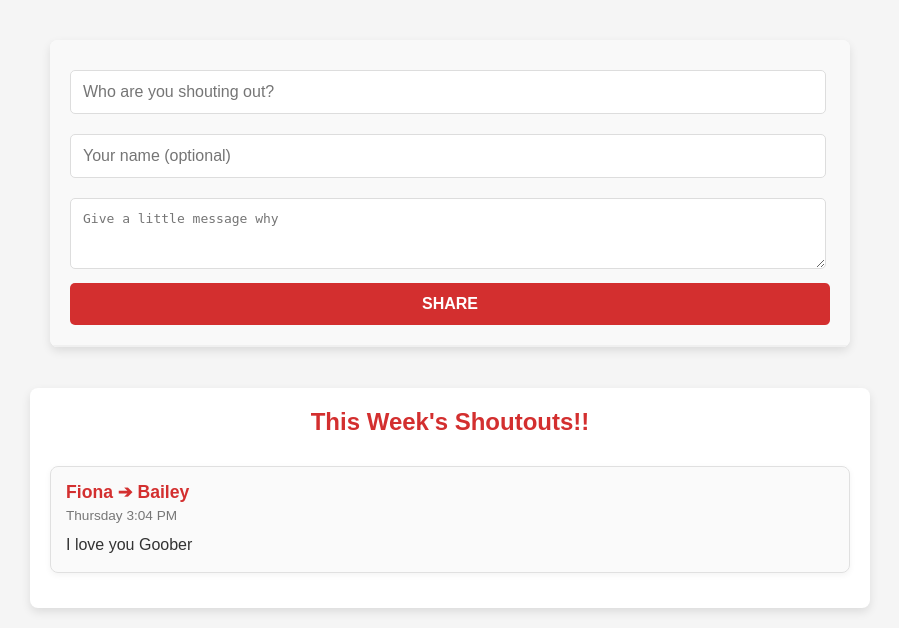
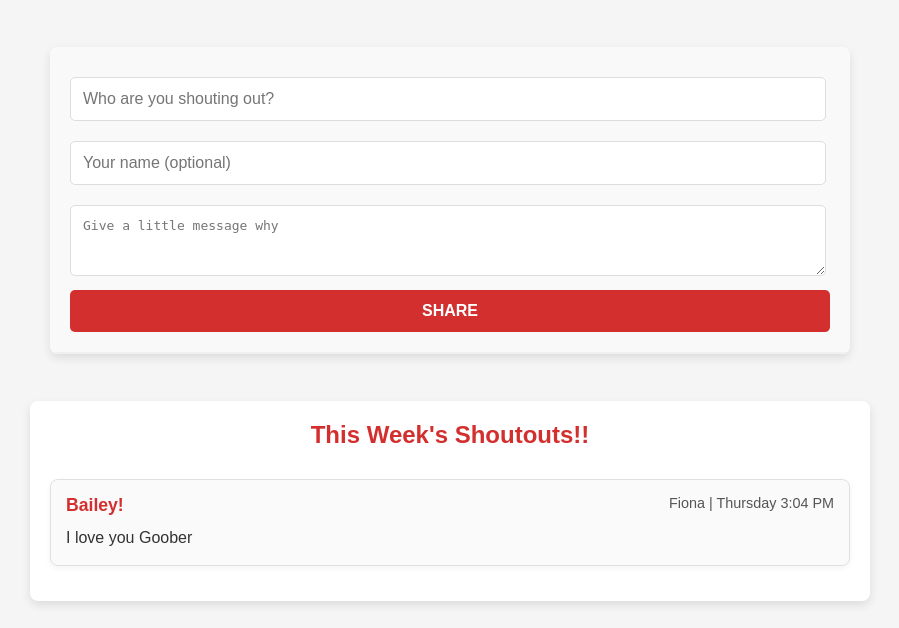
Before and after one commit to FionaKP/tech-check, a Flask app: page /shoutouts in a window 1280 px wide. Shown: the part 172-800 px from the top of the page, without its empty margins (190-1089 px from the left). Run offline with Flask 3, Linux system fonts and the light colour scheme.

Commit message:
Changed formatting of shoutout post

```diff
--- a/static/styles.css
+++ b/static/styles.css
@@ -151,10 +151,26 @@ body {
     transform: translateY(-2px);
 }
 
-.post .name {
+/* Style for the recipient's name in bold red */
+.recipient {
     font-weight: bold;
     color: #d32f2f;
+    float: left;
     font-size: 1.1em;
+}
+
+/* Style for the giver's name and timestamp on the right */
+.info {
+    float: right;
+    font-size: 0.9em;
+    color: #555;
+}
+
+/* Clear floats after the post header */
+.post-content::after {
+    content: "";
+    display: table;
+    clear: both;
 }
 
 .post .username {
--- a/templates/shoutouts.html
+++ b/templates/shoutouts.html
@@ -61,12 +61,27 @@
                 // Reverse the order of the posts (most recent on the top)
                 shoutouts.reverse().forEach(post => {
                     const postElement = document.createElement('div');
-                    postElement.classList.add('post');
+                    postElement.classList.add('post'); // ➔
                     postElement.innerHTML = `
-                        <div class="username">${post.giver} ➔ ${post.recipient}</div>
-                        <div class="timestamp">${formatTimestamp(post.timestamp)}</div>
+                        <div class="post-content">
+                            <span class="recipient">${post.recipient}!</span>
+                            <span class="info">${post.giver} | ${formatTimestamp(post.timestamp)}</span>
+                        </div>
                         <div class="message">${post.message}</div>
                     `;
+                    // postElement.innerHTML = `
+                    //     <div class="username">${post.recipient}!</div>
+                    //     <div class="info">
+                    //         <div class="giver">${post.giver}</div>
+                    //         <div class="timestamp">${formatTimestamp(post.timestamp)}</div>
+                    //     </div>
+                    //     <div class="message">${post.message}</div>
+                    // `;
+                    // postElement.innerHTML = `
+                    //     <div class="username">${post.giver} ➔ ${post.recipient}!</div>
+                    //     <div class="timestamp">${formatTimestamp(post.timestamp)}</div>
+                    //     <div class="message">${post.message}</div>
+                    // `;
                     postList.appendChild(postElement);
                 });
             }
```
